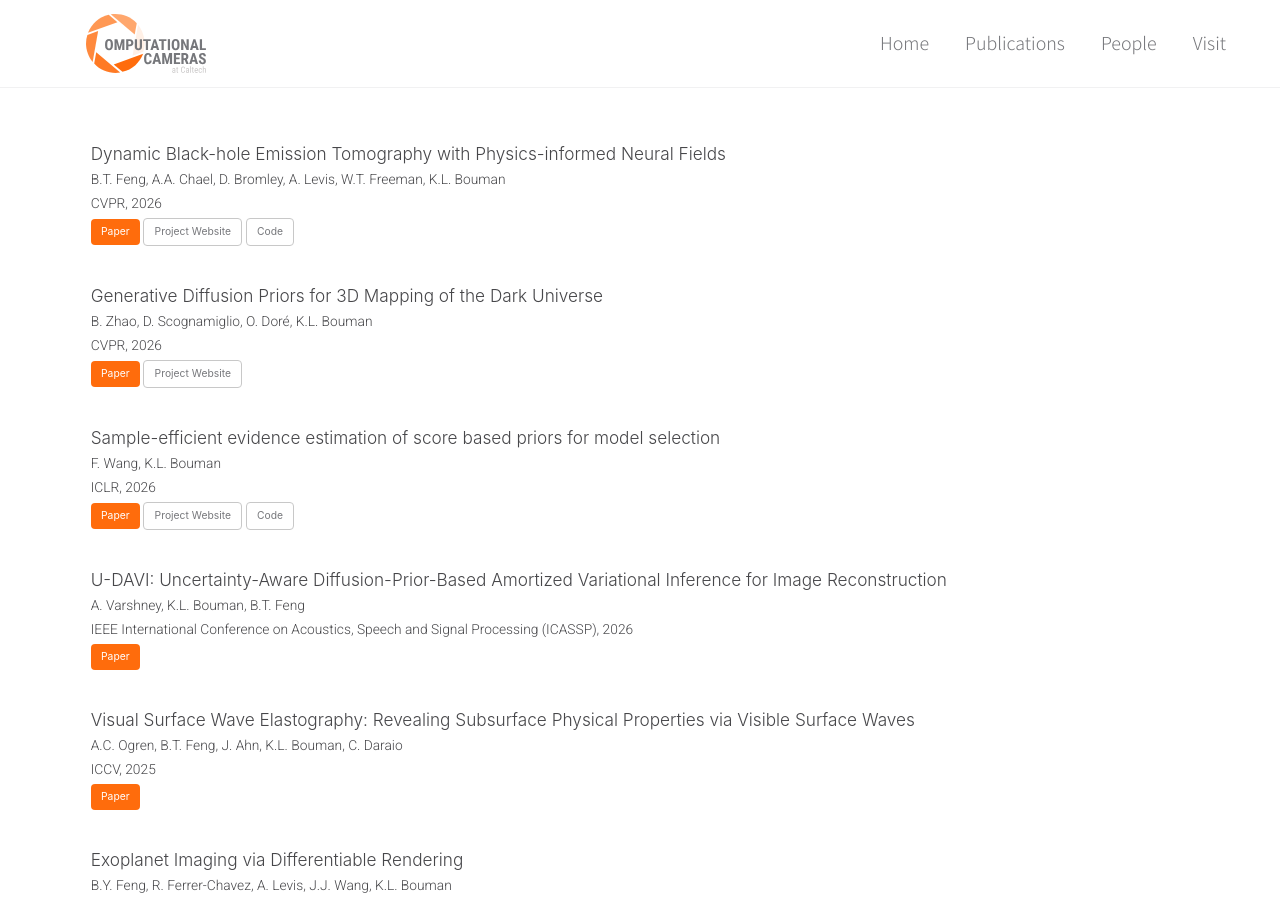
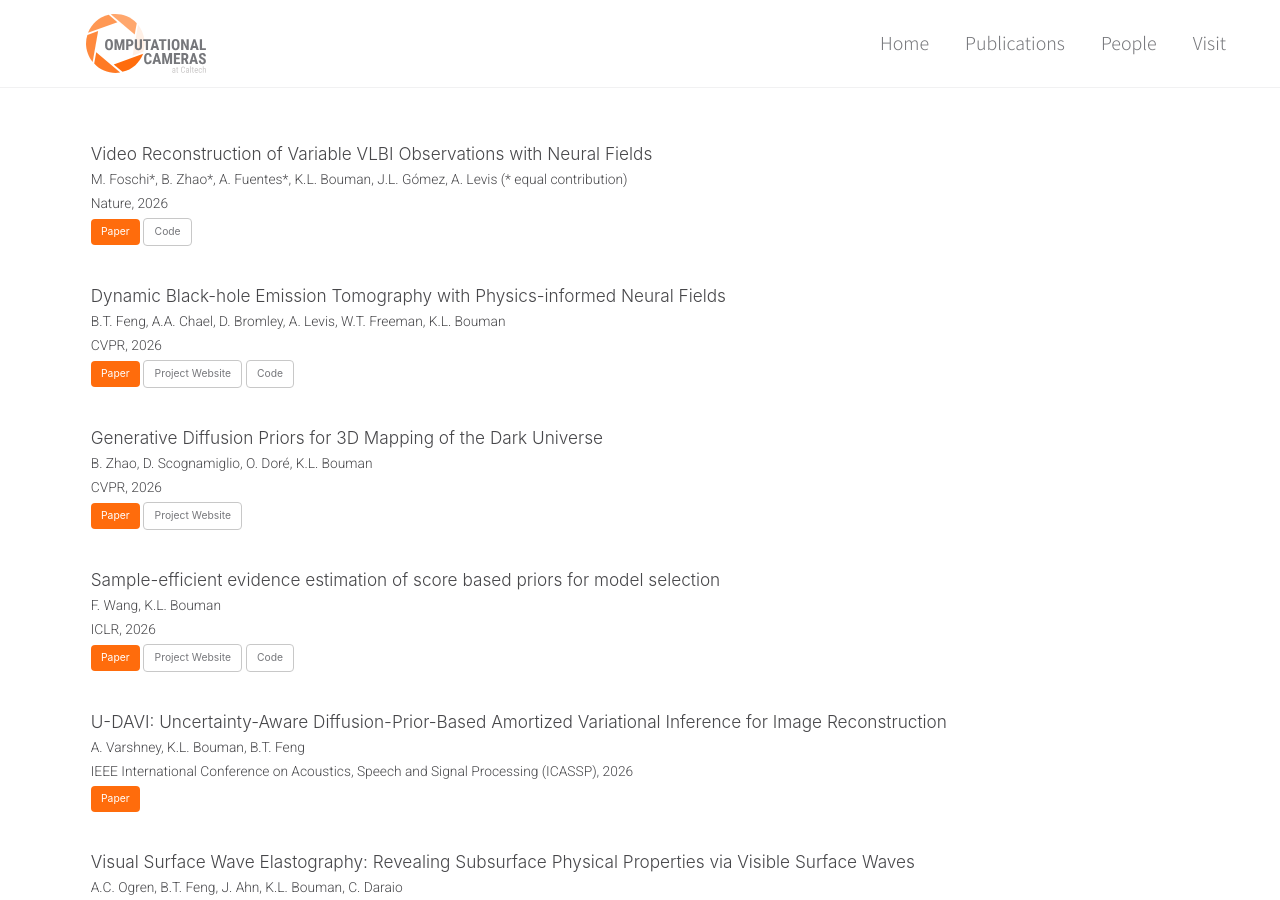
Before and after one commit to boumangroup/boumangroup.github.io, a Jekyll site: the page built from _pages/publications.html, in a window 1280 px wide and 900 px high. Built offline with Jekyll 4.4.1, drawn with Linux system fonts in a browser that asks for light colours; a script that is not in the unit is left out.

Commit message:
add kine

```diff
--- a/_data/news.yml
+++ b/_data/news.yml
@@ -1,5 +1,7 @@
 # News on the home page. Strings will be Markdown-ified.
 main:
+  - date: "08/26"
+    info: "Check out our [new paper](https://www.nature.com/articles/s41586-026-10988-5) in Nature which reconstructs video of a black hole jet from VLBI observations!"
   - date: "03/26"
     info: "Check out the Caltech article on [using tiny ripples at skin level to monitor for possible health problems below](https://www.caltech.edu/about/news/using-tiny-ripples-at-skin-level-to-monitor-for-possible-health-problems-below)!"
   - date: "02/26"
--- a/_data/publications.yml
+++ b/_data/publications.yml
@@ -1,5 +1,8 @@
 # Publications
 highlight:  # publications to be shown on home page
+  - title: "Video Reconstruction of Variable VLBI Observations with Neural Fields"
+    link: "https://www.nature.com/articles/s41586-026-10988-5"
+    teaser: "publications/kine_teaser.png"
   - title: "Generative Diffusion Priors for 3D Mapping of the Dark Universe"
     link: "https://imaging.cms.caltech.edu/gdpdm/"
     teaser: "publications/dm_diff_teaser.gif"
@@ -95,6 +98,12 @@ papers:
   #   links:
   #     - "[Paper](https://arxiv.org/abs/2504.08046){: .btn .btn--orange}"
   #     - "[Project Website](https://diff-usion.cs.columbia.edu/){: .btn .btn--inverse}"
+  - title: "Video Reconstruction of Variable VLBI Observations with Neural Fields"
+    authors: "M. Foschi\\*, B. Zhao\\*, A. Fuentes\\*, K.L. Bouman, J.L. Gómez, A. Levis (\\* equal contribution)"
+    venue: "Nature, 2026"
+    links:
+      - "[Paper](https://www.nature.com/articles/s41586-026-10988-5){: .btn .btn--orange}"
+      - "[Code](https://github.com/mariannafoschi/kine){: .btn .btn--inverse}"
   - title: "Dynamic Black-hole Emission Tomography with Physics-informed Neural Fields"
     authors: "B.T. Feng, A.A. Chael, D. Bromley, A. Levis, W.T. Freeman, K.L. Bouman"
     venue: "CVPR, 2026"
```
Also changed, not shown: images/publications/kine_teaser.png (added), 1 other file.
